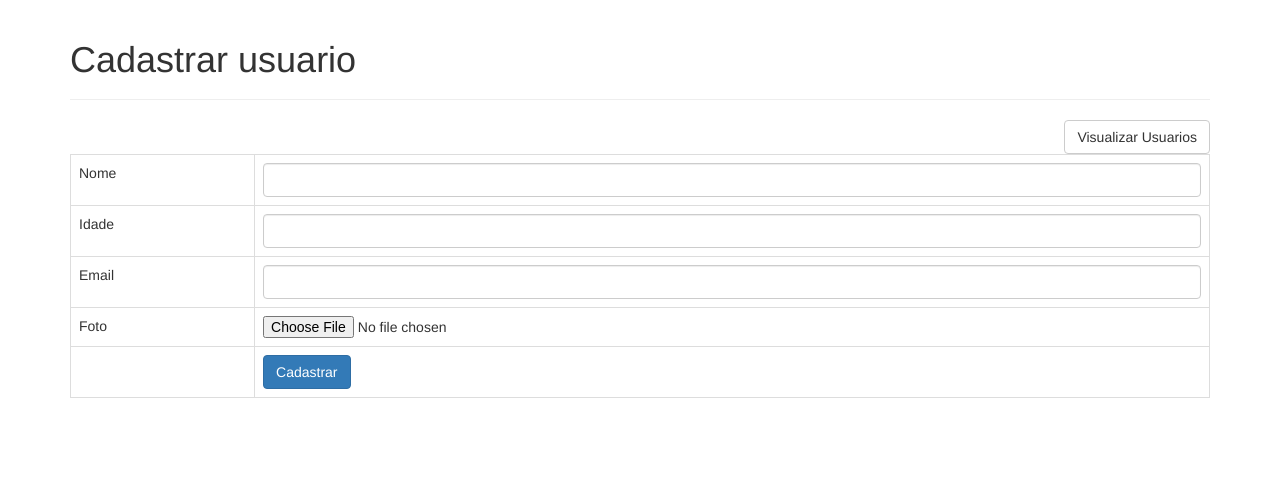
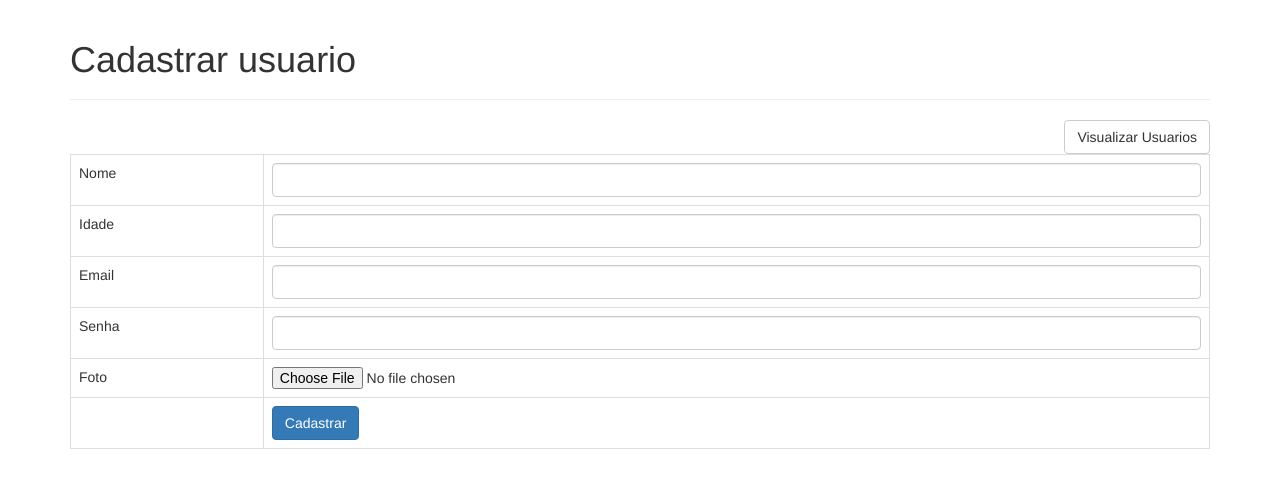
Before and after one commit to xRuisux/Projeto_Teste, a PHP site: page /cadastrar_usuario.php in a window 1280 px wide. Shown: the top 488 px of the page. Run offline with PHP 8.4, Linux system fonts and the light colour scheme; some libraries are stand-ins or nearby versions.

Commit message:
Campo senha acrescentado(senha criptografada)

```diff
--- a/cadastrar_usuario.php
+++ b/cadastrar_usuario.php
@@ -20,6 +20,7 @@ if($_POST){
     $usuario->nome = $_POST['nome'];
     $usuario->idade = $_POST['idade'];
     $usuario->email = $_POST['email'];
+    $usuario->senha = password_hash($_POST['senha'], PASSWORD_DEFAULT) ;
     $foto=!empty($_FILES["image"]["name"])
         ? sha1_file($_FILES['image']['tmp_name']) . "-" . basename($_FILES["image"]["name"]) : "";
     $usuario->foto = $foto;
@@ -55,6 +56,10 @@ if($_POST){
             <td><input type='text' name='email' class='form-control' /></td>
         </tr>
         <tr>
+            <td>Senha</td>
+            <td><input type='password' name='senha' class='form-control' /></td>
+        </tr>
+        <tr>
             <td>Foto</td>
             <td><input type="file" name="image" /></td>
         </tr>
--- a/objetos/usuario.php
+++ b/objetos/usuario.php
@@ -8,6 +8,7 @@ class Usuario{
     public $nome;
     public $idade;
     public $email;
+    public $senha;
     public $foto;
 
     public function __construct($db){
@@ -17,20 +18,21 @@ class Usuario{
     function cadastrar(){
 
         $query = "INSERT INTO " . $this->nome_tabela . "
-                    SET nome=:nome, idade=:idade, email=:email,
-                        foto=:foto";
+                    SET nome=:nome, idade=:idade, email=:email, senha=:senha, foto=:foto";
 
         $stmt = $this->conn->prepare($query);
 
         $this->nome=htmlspecialchars(strip_tags($this->nome));
         $this->idade=htmlspecialchars(strip_tags($this->idade));
         $this->email=htmlspecialchars(strip_tags($this->email));
+        $this->senha=htmlspecialchars(strip_tags($this->senha));
         $this->foto=htmlspecialchars(strip_tags($this->foto));
 
 
         $stmt->bindParam(":nome", $this->nome);
         $stmt->bindParam(":idade", $this->idade);
         $stmt->bindParam(":email", $this->email);
+        $stmt->bindParam(":senha", $this->senha);
         $stmt->bindParam(":foto", $this->foto);
 
         if($stmt->execute()){
@@ -71,7 +73,7 @@ class Usuario{
 
     function visualizaUm(){
 
-        $query = "SELECT nome, idade, email, foto FROM " . $this->nome_tabela . " WHERE id = ?
+        $query = "SELECT nome, idade, email, senha, foto FROM " . $this->nome_tabela . " WHERE id = ?
             LIMIT 0,1";
 
         $stmt = $this->conn->prepare( $query );
@@ -83,23 +85,28 @@ class Usuario{
         $this->nome = $linha['nome'];
         $this->idade = $linha['idade'];
         $this->email = $linha['email'];
+        $this->senha = $linha['senha'];
         $this->foto = $linha['foto'];
+
     }
 
     function editar(){
 
-        $query = "UPDATE " . $this->nome_tabela . " SET nome = :nome, idade = :idade, email = :email WHERE id = :id";
+        $query = "UPDATE " . $this->nome_tabela . " SET nome = :nome, idade = :idade, email = :email, senha = :senha WHERE id = :id";
 
         $stmt = $this->conn->prepare($query);
 
         $this->nome=htmlspecialchars(strip_tags($this->nome));
         $this->idade=htmlspecialchars(strip_tags($this->idade));
         $this->email=htmlspecialchars(strip_tags($this->email));
+        $this->senha=htmlspecialchars(strip_tags(password_hash($this->senha, PASSWORD_DEFAULT)));
         $this->id=htmlspecialchars(strip_tags($this->id));
+
 
         $stmt->bindParam(':nome', $this->nome);
         $stmt->bindParam(':idade', $this->idade);
         $stmt->bindParam(':email', $this->email);
+        $stmt->bindParam(':senha', $this->senha);
         $stmt->bindParam(':id', $this->id);
 
         if($stmt->execute()){
```
Also changed, not shown: editar_cadastro.php (+20 -9 lines).
